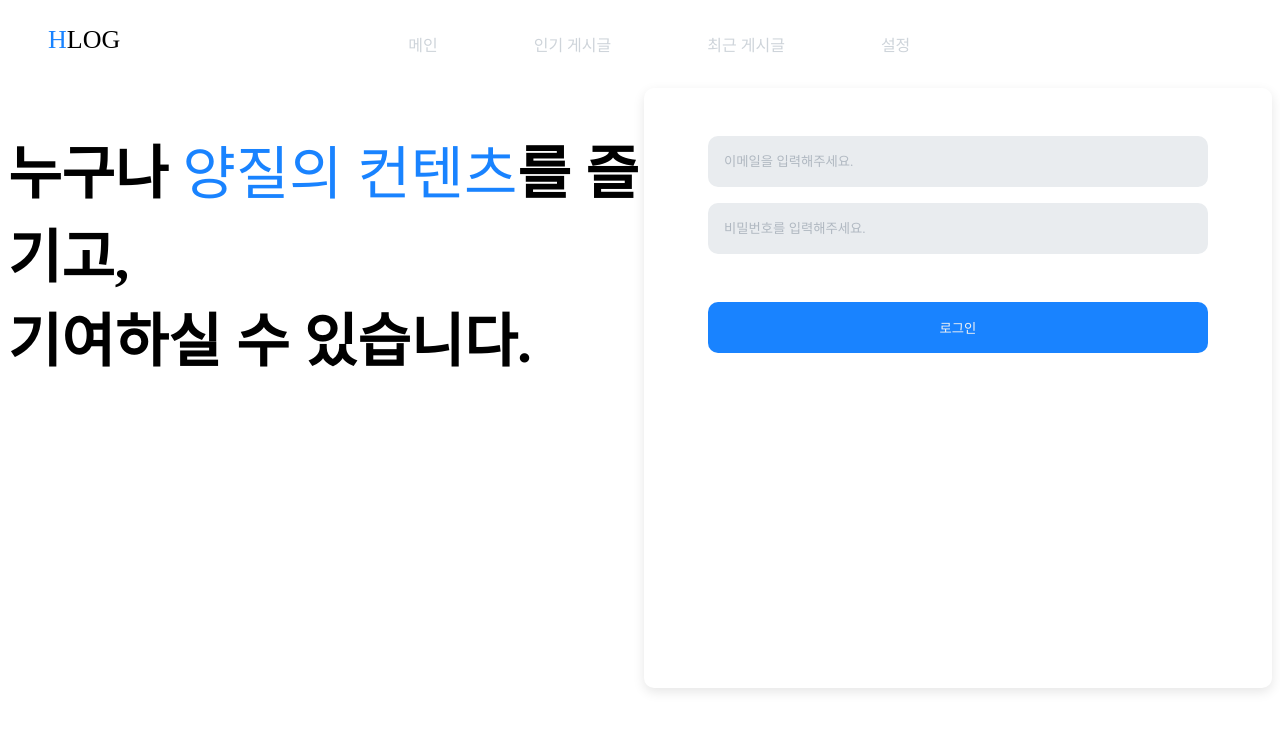
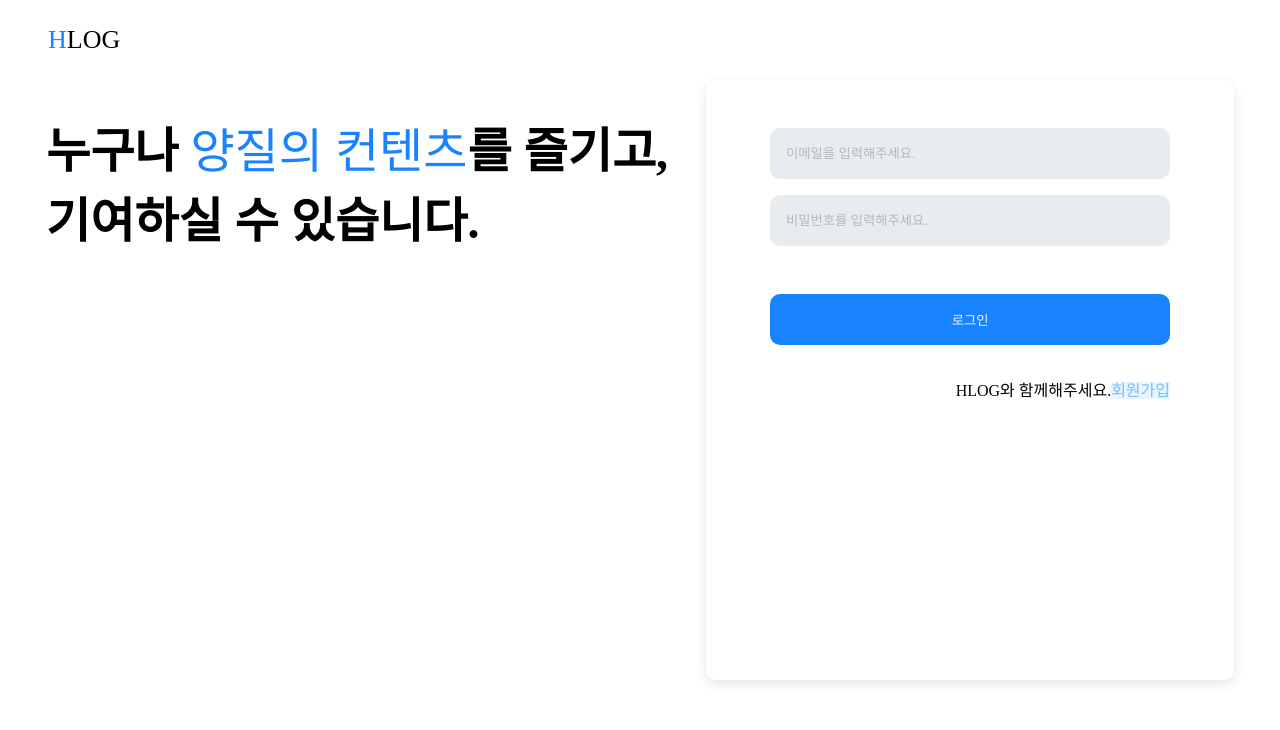
Before and after one commit to Hong-JunHyeok/HLOG_V2, a Next.js app in the folder client/: page / in a window 1280 px wide. Shown: the top 730 px of the page. Built offline with nearby package versions, Linux system fonts and the light colour scheme; a web font is replaced by a local one.

Commit message:
ADD: Auth Context Providing

```diff
--- a/client/components/Common/Header/index.tsx
+++ b/client/components/Common/Header/index.tsx
@@ -1,20 +1,24 @@
 import React from "react";
+import { useAuthState } from "../../../contexts/AuthContext";
 import styles from "./header.module.scss";
 
 interface HeaderProps {}
 
 const Header: React.FunctionComponent<HeaderProps> = () => {
+  const authState = useAuthState();
   return (
     <React.Fragment>
       <header className={styles.header}>
         <div className={styles.logo}>HLOG</div>
 
+        {authState.isLoggedIn && (
           <nav className={styles.menus}>
             <li className={styles.menu}>메인</li>
             <li className={styles.menu}>인기 게시글</li>
             <li className={styles.menu}>최근 게시글</li>
             <li className={styles.menu}>설정</li>
           </nav>
+        )}
       </header>
     </React.Fragment>
   );
--- a/client/components/Index/LoginForm/index.tsx
+++ b/client/components/Index/LoginForm/index.tsx
@@ -1,14 +1,43 @@
+import { useCallback, useEffect } from "react";
+import Link from "next/link";
 import useInput from "../../../hooks/useInput";
 import styles from "./loginForm.module.scss";
+import { loginValidation } from "../../../utils/validator/login";
+import { useAuthDispatch, useAuthState } from "../../../contexts/AuthContext";
 
-interface LoginFormProps {}
+type LoginFormProps = {};
 
 const LoginForm: React.FunctionComponent<LoginFormProps> = () => {
   const [email, onChangeEmail] = useInput("");
   const [password, onChangePassword] = useInput("");
 
+  const authDispatch = useAuthDispatch();
+
+  const handleSubmit = useCallback(
+    (event: React.FormEvent) => {
+      event.preventDefault();
+
+      const validateResult = loginValidation({ email, password });
+
+      switch (validateResult.type) {
+        case "SUCCESS":
+          authDispatch({
+            type: "LOGIN_SUCCESS",
+          });
+          break;
+        case "EMPTY":
+          alert(validateResult.message);
+          break;
+        case "WRONG":
+          alert(validateResult.message);
+          break;
+      }
+    },
+    [email, password]
+  );
+
   return (
-    <form className={styles.container}>
+    <form className={styles.container} onSubmit={handleSubmit}>
       <input
         type="text"
         className={styles.input}
@@ -28,6 +57,13 @@ const LoginForm: React.FunctionComponent<LoginFormProps> = () => {
       <button type="submit" className={styles.button}>
         로그인
       </button>
+
+      <p className={styles.joinUs}>
+        HLOG와 함께해주세요.
+        <Link href="/join">
+          <a className={styles.joinButton}>회원가입</a>
+        </Link>
+      </p>
     </form>
   );
 };
--- a/client/components/Index/LoginForm/loginForm.module.scss
+++ b/client/components/Index/LoginForm/loginForm.module.scss
@@ -9,7 +9,7 @@
   border-radius: 10px;
 
   .input {
-    width: 500px;
+    width: 400px;
     border-radius: 10px;
     border: none;
     margin-top: 1rem;
@@ -30,4 +30,15 @@
     border: none;
     cursor: pointer;
   }
+
+  .joinUs {
+    font-weight: lighter;
+    margin-top: 2rem;
+    text-align: end;
+
+    .joinButton {
+      background-color: #e7f5ff;
+      color: #74c0fc;
+    }
+  }
 }
--- /dev/null
+++ b/client/contexts/AuthContext.tsx
@@ -0,0 +1,61 @@
+import React, { createContext, useReducer, useContext } from "react";
+
+export type AuthContextType = {
+  isLoggedIn: boolean;
+  loginLoading: boolean;
+  loginError: Error | null;
+};
+
+function authReducer(state: AuthContextType, action: any): AuthContextType {
+  switch (action.type) {
+    case "LOGIN":
+      return {
+        ...state,
+        isLoggedIn: false,
+        loginLoading: true,
+      };
+    case "LOGIN_SUCCESS":
+      return {
+        ...state,
+        loginLoading: false,
+        isLoggedIn: true,
+      };
+    case "LOGIN_ERROR":
+      return {
+        ...state,
+      };
+  }
+}
+
+const initialState = {
+  isLoggedIn: false,
+  loginError: null,
+  loginLoading: false,
+};
+
+export const AuthStateContext = createContext(null);
+export const AuthDispatchContext = createContext(null);
+
+const AuthProvider: React.FunctionComponent = ({ children }) => {
+  const [state, dispatch] = useReducer(authReducer, initialState);
+
+  return (
+    <React.Fragment>
+      <AuthStateContext.Provider value={state}>
+        <AuthDispatchContext.Provider value={dispatch}>
+          {children}
+        </AuthDispatchContext.Provider>
+      </AuthStateContext.Provider>
+    </React.Fragment>
+  );
+};
+
+export default AuthProvider;
+
+export const useAuthState = (): AuthContextType => {
+  return useContext(AuthStateContext);
+};
+
+export const useAuthDispatch = () => {
+  return useContext(AuthDispatchContext);
+};
--- a/client/next.config.js
+++ b/client/next.config.js
@@ -1,10 +1,2 @@
-// const path = require("path");
-
-// module.exports = {
-//   sassOptions: {
-//     includePaths: [
-//       path.join(__dirname, "styles"),
-//       path.join(__dirname, "components/**/*.scss"),
-//     ],
-//   },
-// };
+const withImages = require("next-images");
+module.exports = withImages();
--- a/client/package.json
+++ b/client/package.json
@@ -9,6 +9,7 @@
   },
   "dependencies": {
     "next": "12.0.4",
+    "next-images": "^1.8.2",
     "react": "17.0.2",
     "react-dom": "17.0.2",
     "sass": "^1.43.4"
--- a/client/pages/_app.tsx
+++ b/client/pages/_app.tsx
@@ -1,10 +1,13 @@
 import React from "react";
+import AuthProvider from "../contexts/AuthContext";
 import "../styles/globals.scss";
 
 function MyApp({ Component, pageProps }) {
   return (
     <React.Fragment>
-      <Component {...pageProps} />
+      <AuthProvider>
+        <Component {...pageProps} />
+      </AuthProvider>
     </React.Fragment>
   );
 }
--- a/client/pages/index.tsx
+++ b/client/pages/index.tsx
@@ -1,19 +1,28 @@
-import React from "react";
+import React, { CSSProperties } from "react";
 import Header from "../components/Common/Header";
 import styles from "../styles/IndexPage/index.module.scss";
 import { main_comment } from "../data/meta.json";
 import LoginForm from "../components/Index/LoginForm";
+import AuthProvider, { useAuthState } from "../contexts/AuthContext";
 
 export default function Index() {
+  const authState = useAuthState();
+
   return (
     <React.Fragment>
       <Header />
       <div className={styles.container}>
-        <h1
-          className={styles.mainComment}
-          dangerouslySetInnerHTML={{ __html: main_comment }}
-        />
-        <LoginForm />
+        {authState.isLoggedIn ? (
+          <>로그인 성공</>
+        ) : (
+          <>
+            <h1
+              className={styles.mainComment}
+              dangerouslySetInnerHTML={{ __html: main_comment }}
+            />
+            <LoginForm />
+          </>
+        )}
       </div>
     </React.Fragment>
   );
--- a/client/styles/IndexPage/index.module.scss
+++ b/client/styles/IndexPage/index.module.scss
@@ -6,7 +6,7 @@
     font-weight: 400;
     font-family: "YeolrinGothic-Bold";
     font-weight: bold;
-    font-size: 58px;
+    font-size: 48px;
     white-space: pre-wrap;
   }
 }
--- /dev/null
+++ b/client/utils/validator/login.ts
@@ -0,0 +1,33 @@
+interface ILoginData {
+  email: string;
+  password: string;
+}
+
+type ValidatorReturnType = {
+  message: string;
+  type: "EMPTY" | "WRONG" | "SUCCESS";
+};
+
+export const loginValidation = (loginData: ILoginData): ValidatorReturnType => {
+  const { email, password } = loginData;
+
+  process.env.NODE_ENV === "development" && console.table(loginData);
+
+  //* EMPTY Validate
+  if (!email.trim()) {
+    return {
+      message: "이메일을 입력해주세요.",
+      type: "EMPTY",
+    };
+  } else if (!password.trim()) {
+    return {
+      message: "비밀번호를 입력해주세요.",
+      type: "EMPTY",
+    };
+  } else {
+    return {
+      message: "로그인 성공",
+      type: "SUCCESS",
+    };
+  }
+};
```
Also changed, not shown: client/assets/svg/wave.svg (added), 1 other file (tests, documents, lock files or other folders). Lines whose indentation alone changed are shown as unchanged.
